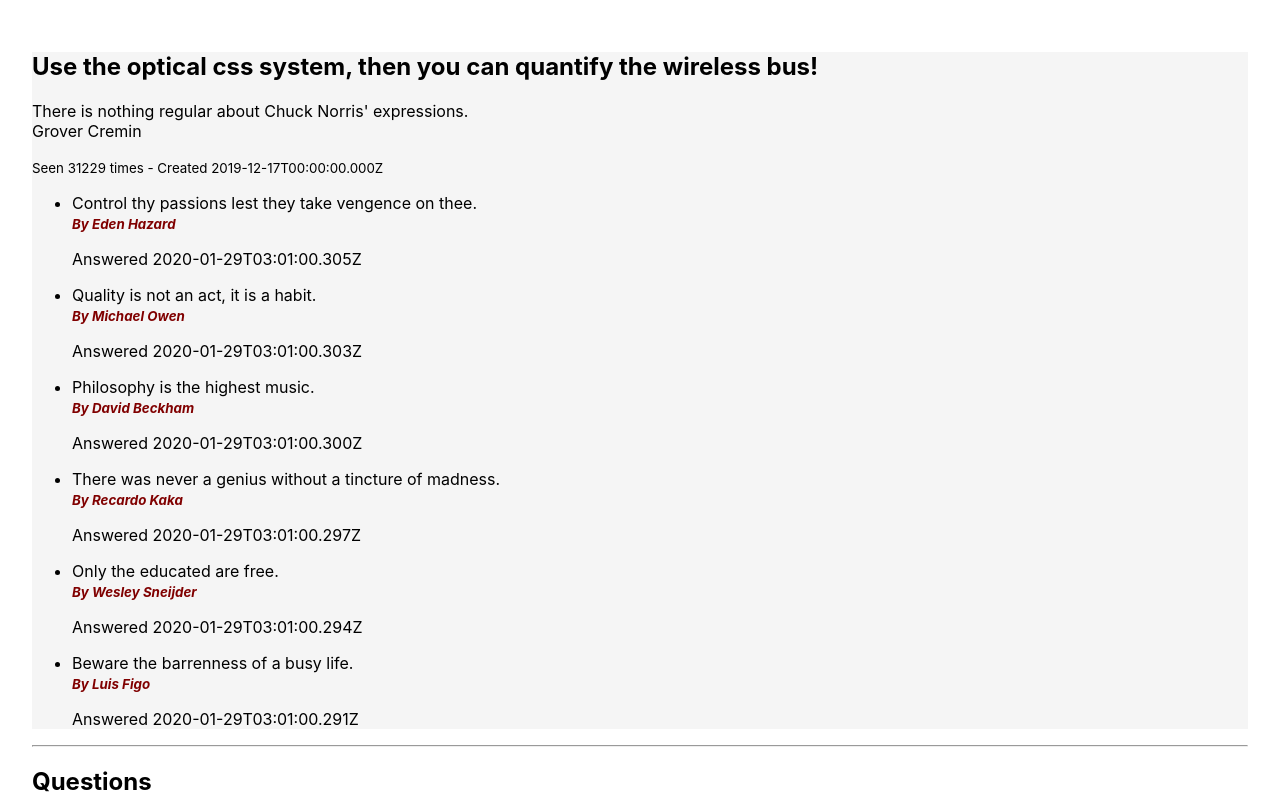
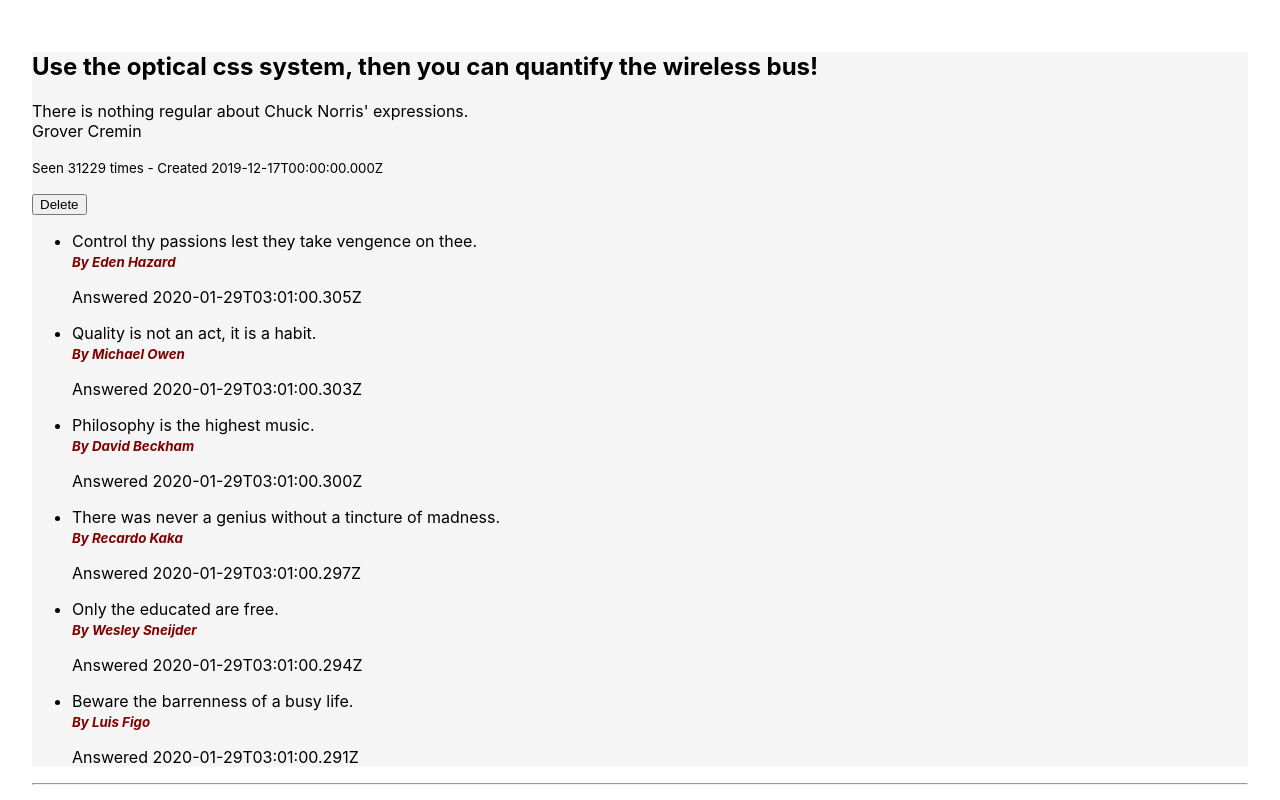
Before and after one commit to CodeCoreYVR/a_a_react_may_2020, a React (Create React App) app: page / in a window 1280 px wide. Shown: the top 800 px of the page. Built offline with nearby package versions, Linux system fonts and the light colour scheme.

Commit message:
Add solution to delete question from QuestionShowPage component

```diff
--- a/src/components/QuestionShowPage.js
+++ b/src/components/QuestionShowPage.js
@@ -18,7 +18,19 @@ export class QuestionShowPage extends Component {
       question: oneQuestionData,
     };
   }
+  deleteQuestion() {
+    this.setState({ question: null });
+  }
   render() {
+    if (!this.state.question) {
+      return (
+        <main className="Page">
+          <h2 style={{ color: "white", backgroundColor: "red" }}>
+            Question Doesn't Exist
+          </h2>
+        </main>
+      );
+    }
     return (
       <main className="QuestionShowPage">
         <QuestionDetails
@@ -32,6 +44,7 @@ export class QuestionShowPage extends Component {
           //   view_count={this.state.question.view_count}
           //   created_at={this.state.question.created_at}
         />
+        <button onClick={() => this.deleteQuestion()}>Delete</button>
         <AnswerList answers={this.state.question.answers} />
       </main>
     );
```
